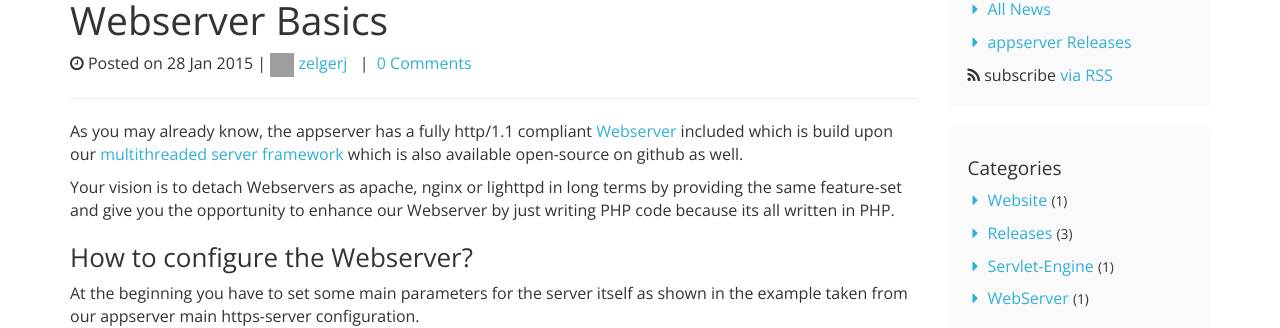
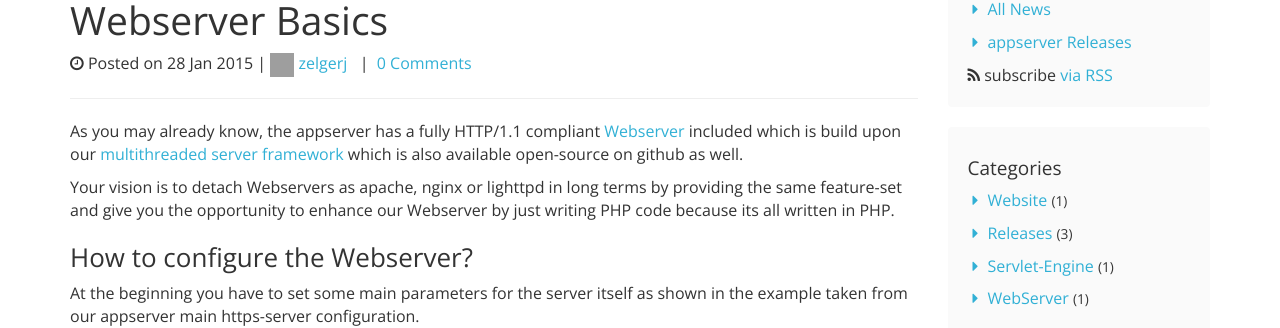
Before and after one commit to appserver-io/appserver, a Jekyll site: the page built from _posts/2015-01-28-the-webserver-basics.md, in a window 1280 px wide and 900 px high. Shown: the part 127-455 px from the top of the window. Built offline with Jekyll 4.4.1, drawn with Linux system fonts in a browser that asks for light colours; nearby versions of some CDN libraries; library files that are not in the unit come from our copies; Markdown is read by kramdown in place of the engine named in the settings; comment, search, counter and statistics services are not loaded; grey boxes are pictures that could not be loaded.

```diff
--- a/_posts/2015-01-28-the-webserver-basics.md
+++ b/_posts/2015-01-28-the-webserver-basics.md
@@ -6,7 +6,7 @@ author: zelgerj
 categories: [webserver]
 ---
 
-As you may already know, the appserver has a fully http/1.1 compliant [Webserver](<https://github.com/appserver-io/webserver>)
+As you may already know, the appserver has a fully HTTP/1.1 compliant [Webserver](<https://github.com/appserver-io/webserver>)
 included which is build upon our [multithreaded server framework](<https://github.com/appserver-io/server>) which
 is also available open-source on github as well.
 
```
